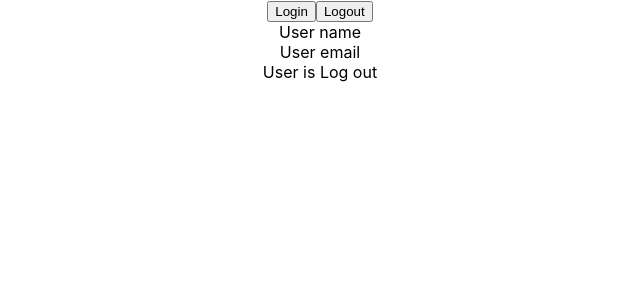
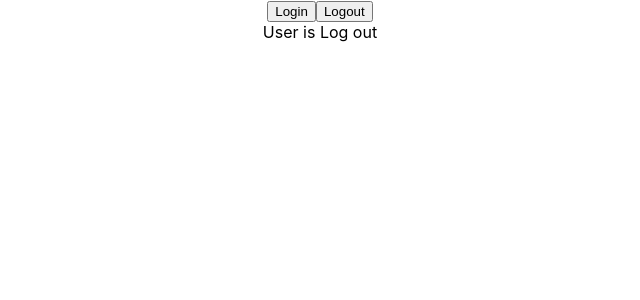
Before and after one commit to LazyyNguyen/typescript-learn, a React (Create React App) app: page / in a window 1280 px wide. Shown: the top 300 px of the page, without its empty margins (320-960 px from the left). Built offline with nearby package versions, Linux system fonts and the light colour scheme.

Commit message:
useState type Assertion

```diff
--- a/src/components/status/LoggedIn.tsx
+++ b/src/components/status/LoggedIn.tsx
@@ -5,7 +5,7 @@ type AuthUser = {
 }
 
 export const LoggedIn = () => {
-    const [user, setUser] = useState<AuthUser | null>(null)
+    const [user, setUser] = useState<AuthUser>({} as AuthUser)
     const [isLoggedIn, setIsLoggedIn] = useState(false)
     const handleLogin = () => {
         setIsLoggedIn(true);
@@ -16,16 +16,19 @@ export const LoggedIn = () => {
     }
     const handleLogout = () => {
         setIsLoggedIn(false);
-        setUser(null)
 
     }
     return(
         <div>
             <button onClick={handleLogin}>Login</button>
             <button onClick={handleLogout}>Logout</button>
-            <div>User name {user?.name}</div>
-            <div>User email {user?.email}</div>
-            <div>User is {isLoggedIn? 'Log in' : 'Log out'}</div>
+
+            <div>User is {isLoggedIn? `Log in
+            User name ${user.name}
+            User email ${user.email}
+            `
+
+            : 'Log out'}</div>
         </div>
     )
 }
```
